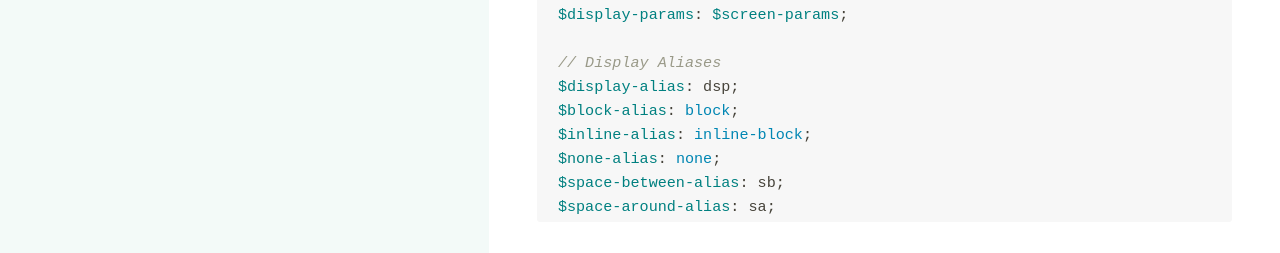
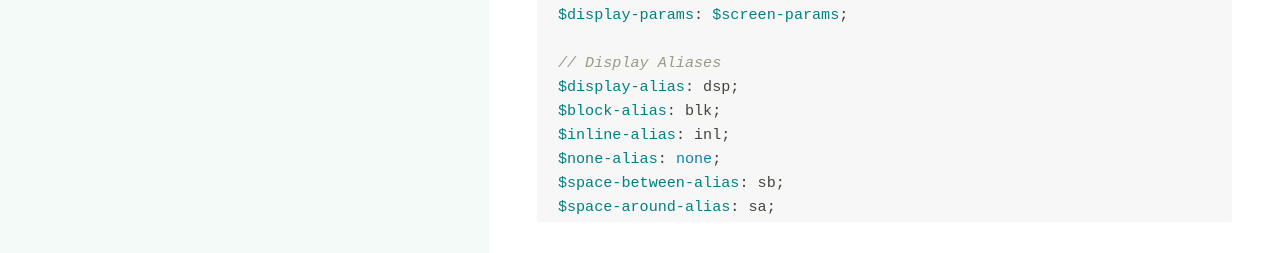
Before and after one commit to krivaten/custility, a Jekyll site: the page built from docs/display.md, in a window 1280 px wide. Shown: the part 1388-1641 px from the top of the page. Built offline with Jekyll 4.4.1, drawn with Linux system fonts in a browser that asks for light colours; nearby versions of some CDN libraries; some web fonts are replaced.

Commit message:
Make docs accurate

```diff
--- a/docs/display.md
+++ b/docs/display.md
@@ -50,8 +50,8 @@ The following are the variables that are used, along with their default values,
 
   // Display Aliases
   $display-alias: dsp;
-  $block-alias: block;
-  $inline-alias: inline-block;
+  $block-alias: blk;
+  $inline-alias: inl;
   $none-alias: none;
   $space-between-alias: sb;
   $space-around-alias: sa;
```
